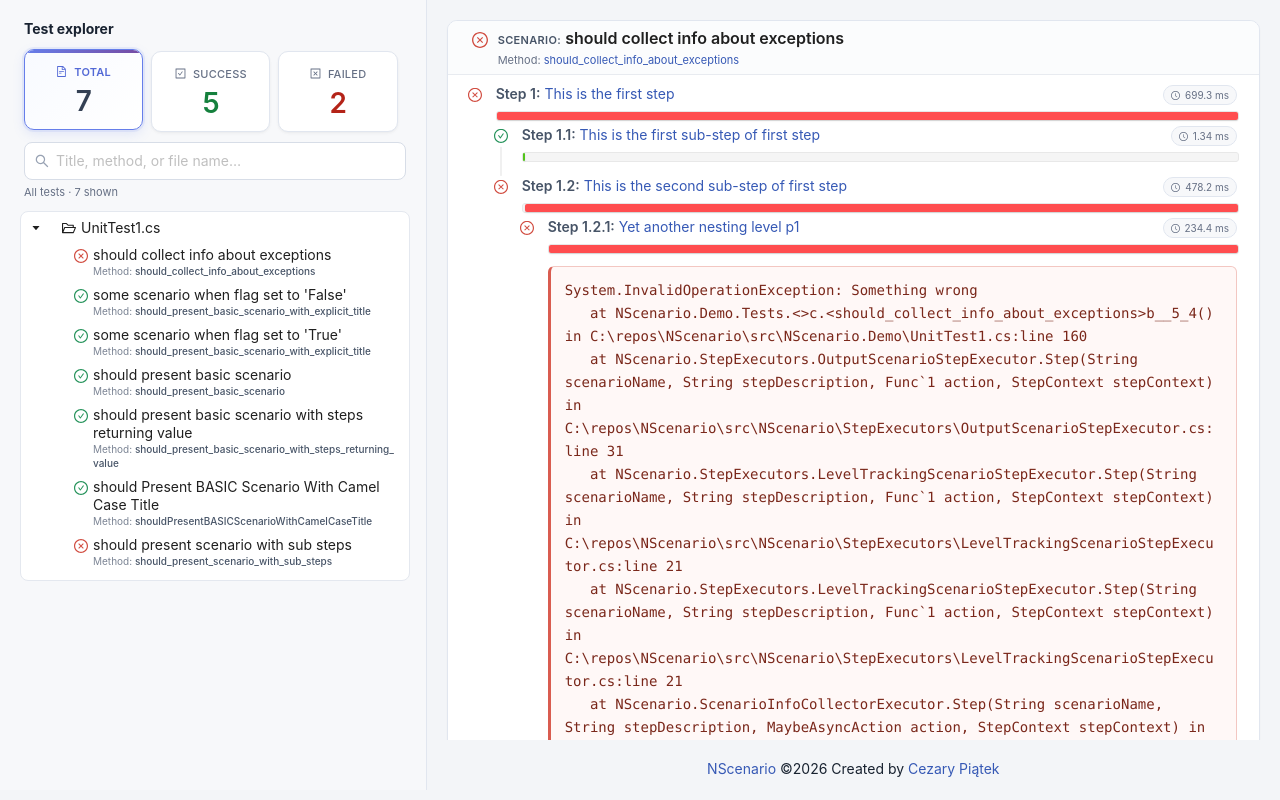
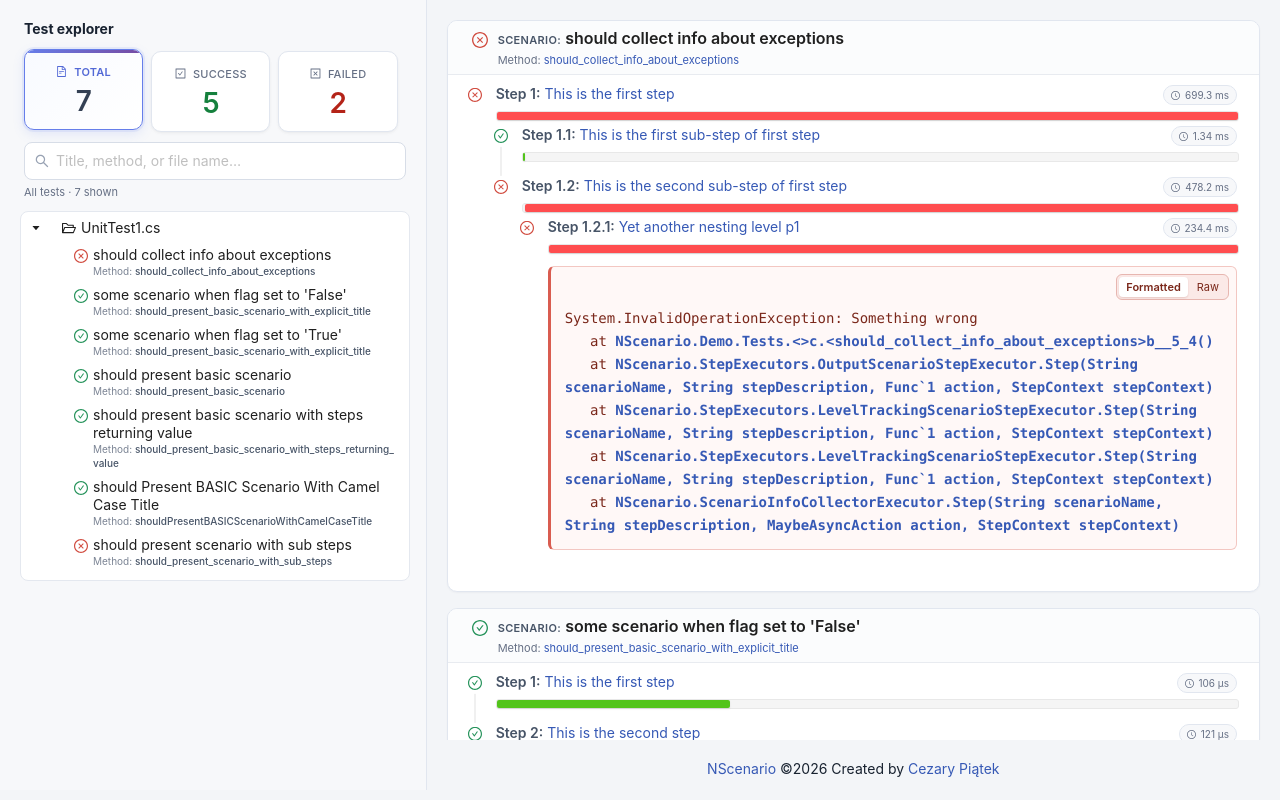
Before and after one commit to cezarypiatek/NScenario, a React (Create React App) app in the folder src/nscenario-report-browser/: page / in a window 1280 px wide. Built offline with nearby package versions, Linux system fonts and the light colour scheme.

Commit message:
Add callstack formatting

```diff
--- a/src/nscenario-report-browser/src/App.tsx
+++ b/src/nscenario-report-browser/src/App.tsx
@@ -223,6 +223,63 @@ export function TimelineBar(props: {executionTimeMs: number, startTimeMs: number
   );
 }
 
+interface CallStackFrame {
+  indentation: string;
+  methodName: string;
+  filePath: string;
+  lineNumber: number;
+}
+
+function parseCallStackFrame(line: string): CallStackFrame | null {
+  const match = /^(\s*at\s+)(.+?)(\s+in\s+)(.+):line\s+(\d+)\s*$/.exec(line);
+  if (!match) return null;
+
+  return {
+    indentation: match[1],
+    methodName: match[2],
+    filePath: match[4],
+    lineNumber: Number(match[5])
+  };
+}
+
+export function ExceptionCtr(props: {exception: string}) {
+  const globalServices = useContext(GlobalServicesContext);
+  const [isFormatted, setIsFormatted] = useState(true);
+  const exceptionLines = props.exception.split(/\r\n|\n|\r/);
+  const hasCallStackFrames = exceptionLines.some(line => parseCallStackFrame(line) !== null);
+
+  const formattedException = exceptionLines.map((line, index, lines) => {
+    const frame = parseCallStackFrame(line);
+    const lineBreak = index < lines.length - 1 ? '\n' : '';
+
+    if (!frame) return <React.Fragment key={index}>{line}{lineBreak}</React.Fragment>;
+
+    const fileUrl = globalServices.pathResolver({
+      FilePath: frame.filePath,
+      LineNumber: frame.lineNumber
+    });
+
+    return (
+      <React.Fragment key={index}>
+        {frame.indentation}<a href={fileUrl} target="_blank" rel="noreferrer" title={`in ${frame.filePath}:line ${frame.lineNumber}`}>{frame.methodName}</a>
+        {lineBreak}
+      </React.Fragment>
+    );
+  });
+
+  return (
+    <div className={`exception-container${hasCallStackFrames ? ' has-call-stack' : ''}`}>
+      {hasCallStackFrames && <div className="call-stack-view-toggle" role="group" aria-label="Call stack view">
+        <button type="button" aria-pressed={isFormatted} onClick={() => setIsFormatted(true)}>Formatted</button>
+        <button type="button" aria-pressed={!isFormatted} onClick={() => setIsFormatted(false)}>Raw</button>
+      </div>}
+      <pre className="exception-block"><code>
+        {isFormatted ? formattedException : props.exception}
+      </code></pre>
+    </div>
+  );
+}
+
 export function StepCtr(props: {data:Step, prefix:string, startTimeMs?: number, totalDurationMs?: number}) {
   const globalServices = useContext(GlobalServicesContext);
   const scenarioFile = globalServices.pathResolver(props.data);
@@ -256,11 +313,7 @@ export function StepCtr(props: {data:Step, prefix:string, startTimeMs?: number,
           />
         )}
 
-          {props.data.Exception != null && (
-              <pre className="exception-block"><code>
-              {props.data.Exception}
-          </code></pre>
-          )}
+        {props.data.Exception != null && <ExceptionCtr exception={props.data.Exception} />}
 
         {props.data.SubSteps && props.data.SubSteps.length > 0 && <Timeline style={{marginTop:"10px", paddingBottom:0}}
             mode={"left"}
--- a/src/nscenario-report-browser/src/index.css
+++ b/src/nscenario-report-browser/src/index.css
@@ -377,6 +377,59 @@ code {
   word-wrap: break-word;
 }
 
+.exception-container {
+  margin: 12px 0 4px;
+  position: relative;
+}
+
+.exception-container .exception-block {
+  margin: 0;
+}
+
+.exception-container.has-call-stack .exception-block {
+  padding-top: 40px;
+}
+
+.exception-block a {
+  font-weight: 600;
+}
+
+.call-stack-view-toggle {
+  background: #fbe9e7;
+  border: 1px solid #e7b6b0;
+  border-radius: 6px;
+  display: flex;
+  gap: 2px;
+  padding: 2px;
+  position: absolute;
+  right: 8px;
+  top: 8px;
+  z-index: 1;
+}
+
+.call-stack-view-toggle button {
+  background: transparent;
+  border: 0;
+  border-radius: 4px;
+  color: #7a271a;
+  cursor: pointer;
+  font: inherit;
+  font-size: 11px;
+  line-height: 20px;
+  padding: 0 7px;
+}
+
+.call-stack-view-toggle button[aria-pressed="true"] {
+  background: #fff;
+  box-shadow: 0 1px 2px rgba(122, 39, 26, .16);
+  font-weight: 600;
+}
+
+.call-stack-view-toggle button:focus-visible {
+  outline: 2px solid #3659b5;
+  outline-offset: 1px;
+}
+
 .report-empty {
   margin: auto;
 }
```
Also changed, not shown: 2 other files (tests, documents, lock files or other folders).
